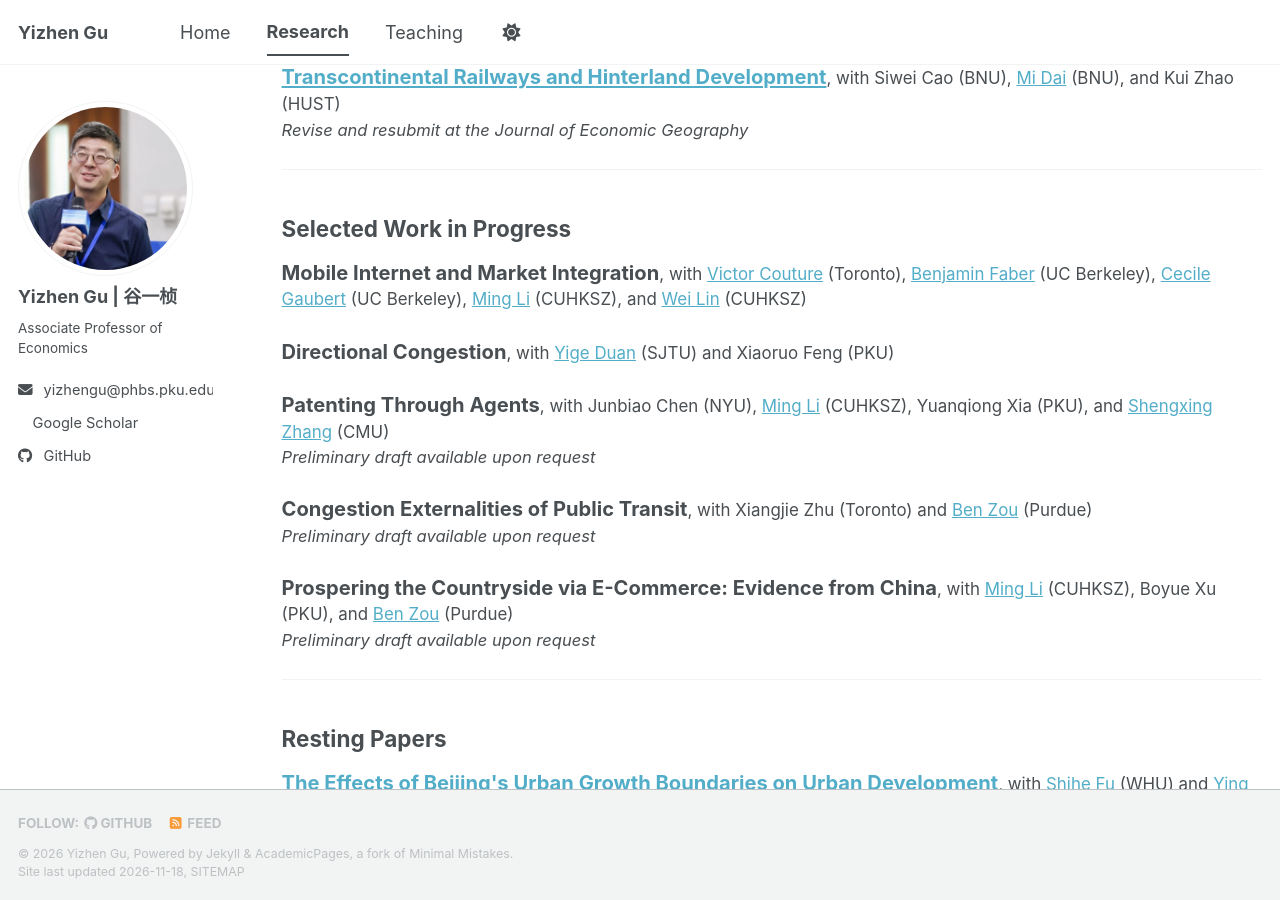
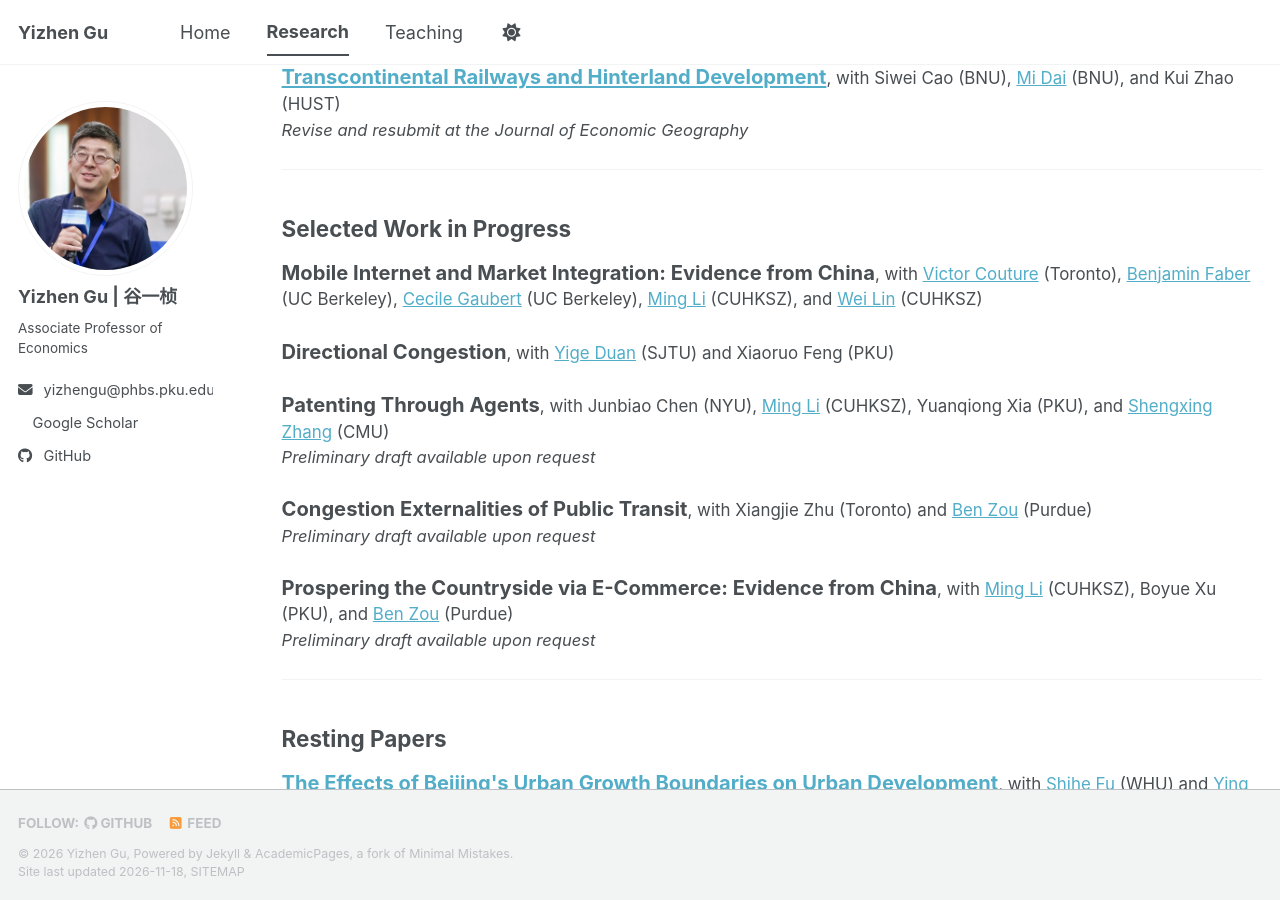
Before and after one commit to yizhengu/yizhengu.github.io, a Jekyll site: the page built from _pages/publications.html, in a window 1280 px wide and 900 px high, scrolled down 1643 px. Built offline with Jekyll 4.4.1, drawn with Linux system fonts in a browser that asks for light colours; a style sheet for code colours, icons or effects is not loaded.

Commit message:
Update publication entries in publications.html

```diff
--- a/_pages/publications.html
+++ b/_pages/publications.html
@@ -159,7 +159,7 @@ Links to: <a href="https://www.nber.org/papers/w24384">NBER Working Paper</a>, <
 <div class="research-section">
 <h2>Selected Work in Progress</h2>
 
-<p class="research-item" data-theme="digital"><span class="research-title"><strong>Mobile Internet and Market Integration</strong></span><span class="research-authors">, with <a href="https://www.victorcouture.org/">Victor Couture</a> (Toronto), <a href="https://www.ben-faber.com/">Benjamin Faber</a> (UC Berkeley), <a href="https://eml.berkeley.edu/~cecile.gaubert/">Cecile Gaubert</a> (UC Berkeley), <a href="https://sites.google.com/view/mingli1">Ming Li</a> (CUHKSZ), and <a href="https://www.weilin.org/">Wei Lin</a> (CUHKSZ)</span></p>
+<p class="research-item" data-theme="digital"><span class="research-title"><strong>Mobile Internet and Market Integration: Evidence from China</strong></span><span class="research-authors">, with <a href="https://www.victorcouture.org/">Victor Couture</a> (Toronto), <a href="https://www.ben-faber.com/">Benjamin Faber</a> (UC Berkeley), <a href="https://eml.berkeley.edu/~cecile.gaubert/">Cecile Gaubert</a> (UC Berkeley), <a href="https://sites.google.com/view/mingli1">Ming Li</a> (CUHKSZ), and <a href="https://www.weilin.org/">Wei Lin</a> (CUHKSZ)</span></p>
 
 <p class="research-item" data-theme="transport"><span class="research-title"><strong>Directional Congestion</strong></span><span class="research-authors">, with <a href="https://sites.google.com/view/yige-duan/home">Yige Duan</a> (SJTU) and Xiaoruo Feng (PKU)</span></p>
 
```
